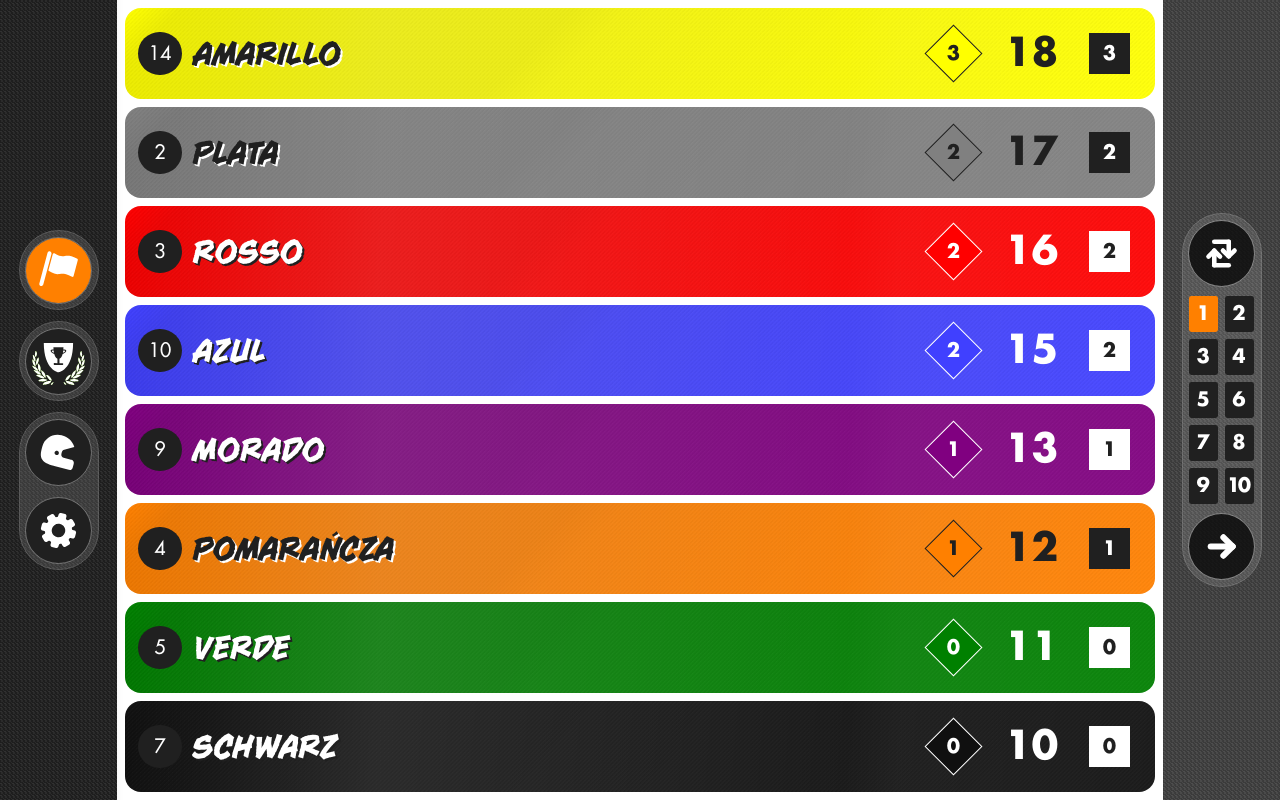
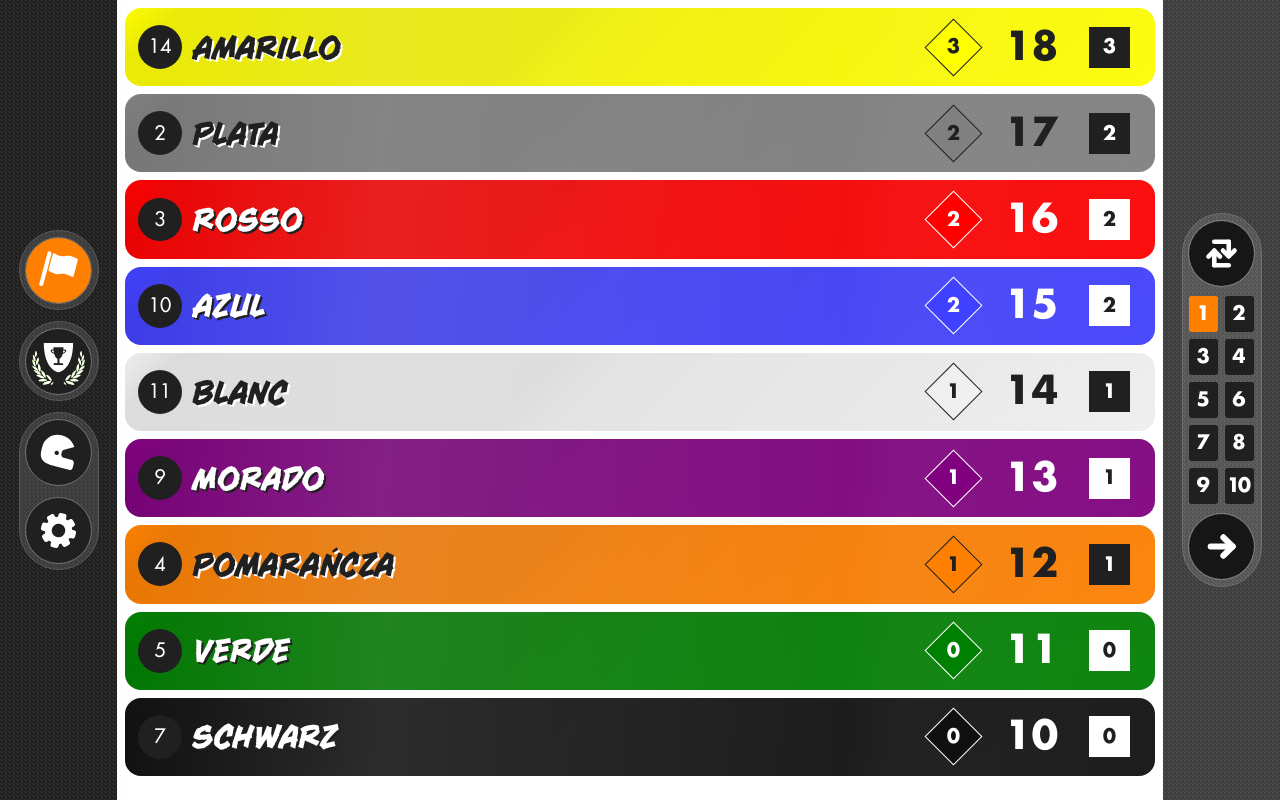
Before and after one commit to meewarwoowoo/heat-legends, a React (Vite) app: page / in a window 1280 px wide. Built offline with nearby package versions, Linux system fonts and the light colour scheme.

Commit message:
Added Rocky Road Expansion

```diff
--- a/src/Race.css
+++ b/src/Race.css
@@ -1,6 +1,6 @@
 #root[data-view=race] main .cnt--race header  { display: none ; }
 
-#root main .cnt--race  { display: grid ; grid-template: minmax(auto,100%) / auto ; gap: var(--gap) ; align-content: stretch ;  align-items: stretch ;  align-self: stretch; }
+#root main .cnt--race  { display: grid ; grid-template: minmax(auto,calc(100% - (var(--gap)*2) ) ) / auto ; gap: var(--gap) ; align-content: stretch ;  align-items: stretch ;  align-self: stretch; }
 #root[data-view=round] main .cnt--race  { grid-template: auto minmax(auto,100%) / auto ; }
 #root main .cnt--race .full { display: grid ; gap: var(--gap) ; align-items: stretch ; }
 #root main .cnt--race article { display: grid ; gap: 0 var(--gap) ; align-items: center; padding: 0.5em ; overflow: hidden ; background: var(--texture) 0 0 / 4px 4px repeat , var(--texture-blk) 0% 50% / 100% 100% no-repeat , var(--texture-wht) 50% 50% / 100% 100% no-repeat , var(--bkg) ; color: var(--txt); border-radius: var(--edge) ; }
--- a/src/assets/json/defaultDriversJSON.js
+++ b/src/assets/json/defaultDriversJSON.js
@@ -7,7 +7,7 @@ const defaultDriversJSON = [
 	{ "id":"driver_f", "name":"Verde" ,      "number":5 ,  "team":"Green Team" ,   "colour":"Green"  , "active": true     , "human": false     } ,
 	{ "id":"driver_g", "name":"Pomarańcza" , "number":4 ,  "team":"Orange Team" ,  "colour":"Orange" , "active": true     , "human": false     } ,
 	{ "id":"driver_h", "name":"Morado" ,     "number":9 ,  "team":"Purple Team" ,  "colour":"Purple" , "active": true     , "human": false     } ,
-	{ "id":"driver_i", "name":"Blanc" ,      "number":11 , "team":"White Team" ,   "colour":"White"  , "active": false    , "human": false     } ,
+	{ "id":"driver_i", "name":"Blanc" ,      "number":11 , "team":"White Team" ,   "colour":"White"  , "active": true     , "human": false     } ,
 	{ "id":"driver_j", "name":"Shian" ,      "number":8 ,  "team":"Cyan Team" ,    "colour":"Cyan"   , "active": false    , "human": false     }
 ];
 
--- a/src/assets/json/defaultTracksJSON.js
+++ b/src/assets/json/defaultTracksJSON.js
@@ -47,6 +47,18 @@ const defaultTracksJSON = [
 		"name": "France",
 		"track": ["s11", "c5", "s7", "c2", "s6", "c4", "s11", "c3", "s7", "c4", "s13"],
 		"laps": 2
+	},
+	{
+		"abbr": "KSA",
+		"name": "South Africa",
+		"track": ["s0", "c0"],
+		"laps": 2
+	},
+	{
+		"abbr": "GER",
+		"name": "Germany",
+		"track": ["s0", "c0"],
+		"laps": 2
 	}
 ];
 export default defaultTracksJSON ;
```
Also changed, not shown: 5 other files (tests, documents, lock files or other folders).
